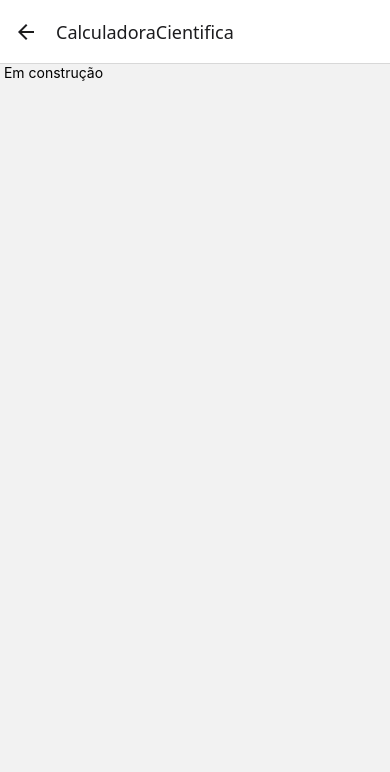
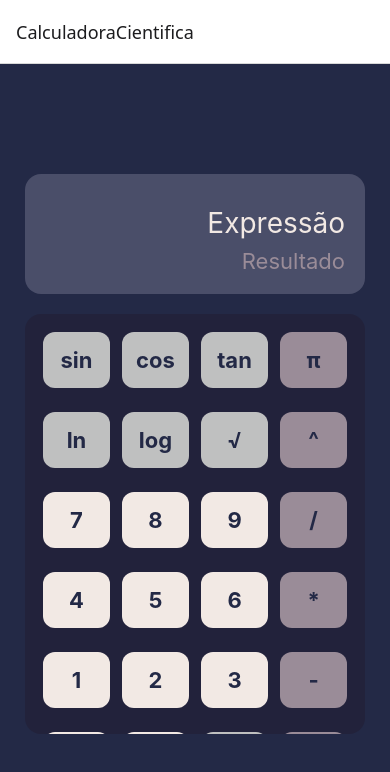
Before and after one commit to RafaCGM/app_calculadora, a React Native app: screen /CalculadoraCientifica in a window 390 px wide. Shown: the top 772 px of the page. Built offline with nearby package versions, Linux system fonts and the light colour scheme.

Commit message:
Estilizei a calculadora na mesma lógica da calculadora normal, só perfumaria até o momento

```diff
--- a/App.js
+++ b/App.js
@@ -11,7 +11,7 @@ const Stack = createNativeStackNavigator();
 export default function App() {
   return (
     <NavigationContainer>
-      <Stack.Navigator initialRouteName='Calculadora'>
+      <Stack.Navigator initialRouteName='CalculadoraCientifica'>
         <Stack.Screen name='Calculadora' component={Calculadora}/>
         <Stack.Screen name='CalculadoraCientifica' component={CalculadoraCientifica}/>
       </Stack.Navigator>
--- a/src/screens/CalculadoraCientifica.js
+++ b/src/screens/CalculadoraCientifica.js
@@ -1,9 +1,175 @@
-import { StyleSheet, Text, View } from 'react-native';
+import { StyleSheet, Text, View, TouchableOpacity, ScrollView } from 'react-native';
 
 export default function CalculadoraCientifica() {
-    return(
-        <View>
-            <Text> Em construção </Text>
+    return (
+        <View style={estilos.telaTotal}>
+            <View style={estilos.areaDisplay}>
+                <Text style={estilos.textoExpressao}>Expressão</Text>
+                <Text style={estilos.textoResultado}>Resultado</Text>
+            </View>
+            <ScrollView style={estilos.areaTeclas}>
+                <View style={estilos.linhaTeclas}>
+                    <TouchableOpacity style={[estilos.botao, estilos.botaoFuncao]}>
+                        <Text style={estilos.textoBotao}>sin</Text>
+                    </TouchableOpacity>
+                    <TouchableOpacity style={[estilos.botao, estilos.botaoFuncao]}>
+                        <Text style={estilos.textoBotao}>cos</Text>
+                    </TouchableOpacity>
+                    <TouchableOpacity style={[estilos.botao, estilos.botaoFuncao]}>
+                        <Text style={estilos.textoBotao}>tan</Text>
+                    </TouchableOpacity>
+                    <TouchableOpacity style={[estilos.botao, estilos.botaoOperador]}>
+                        <Text style={estilos.textoBotao}>π</Text>
+                    </TouchableOpacity>
+                </View>
+                <View style={estilos.linhaTeclas}>
+                    <TouchableOpacity style={[estilos.botao, estilos.botaoFuncao]}>
+                        <Text style={estilos.textoBotao}>ln</Text>
+                    </TouchableOpacity>
+                    <TouchableOpacity style={[estilos.botao, estilos.botaoFuncao]}>
+                        <Text style={estilos.textoBotao}>log</Text>
+                    </TouchableOpacity>
+                    <TouchableOpacity style={[estilos.botao, estilos.botaoFuncao]}>
+                        <Text style={estilos.textoBotao}>√</Text>
+                    </TouchableOpacity>
+                    <TouchableOpacity style={[estilos.botao, estilos.botaoOperador]}>
+                        <Text style={estilos.textoBotao}>^</Text>
+                    </TouchableOpacity>
+                </View>
+                <View style={estilos.linhaTeclas}>
+                    <TouchableOpacity style={estilos.botao}>
+                        <Text style={estilos.textoBotao}>7</Text>
+                    </TouchableOpacity>
+                    <TouchableOpacity style={estilos.botao}>
+                        <Text style={estilos.textoBotao}>8</Text>
+                    </TouchableOpacity>
+                    <TouchableOpacity style={estilos.botao}>
+                        <Text style={estilos.textoBotao}>9</Text>
+                    </TouchableOpacity>
+                    <TouchableOpacity style={[estilos.botao, estilos.botaoOperador]}>
+                        <Text style={estilos.textoBotao}>/</Text>
+                    </TouchableOpacity>
+                </View>
+                <View style={estilos.linhaTeclas}>
+                    <TouchableOpacity style={estilos.botao}>
+                        <Text style={estilos.textoBotao}>4</Text>
+                    </TouchableOpacity>
+                    <TouchableOpacity style={estilos.botao}>
+                        <Text style={estilos.textoBotao}>5</Text>
+                    </TouchableOpacity>
+                    <TouchableOpacity style={estilos.botao}>
+                        <Text style={estilos.textoBotao}>6</Text>
+                    </TouchableOpacity>
+                    <TouchableOpacity style={[estilos.botao, estilos.botaoOperador]}>
+                        <Text style={estilos.textoBotao}>*</Text>
+                    </TouchableOpacity>
+                </View>
+                <View style={estilos.linhaTeclas}>
+                    <TouchableOpacity style={estilos.botao}>
+                        <Text style={estilos.textoBotao}>1</Text>
+                    </TouchableOpacity>
+                    <TouchableOpacity style={estilos.botao}>
+                        <Text style={estilos.textoBotao}>2</Text>
+                    </TouchableOpacity>
+                    <TouchableOpacity style={estilos.botao}>
+                        <Text style={estilos.textoBotao}>3</Text>
+                    </TouchableOpacity>
+                    <TouchableOpacity style={[estilos.botao, estilos.botaoOperador]}>
+                        <Text style={estilos.textoBotao}>-</Text>
+                    </TouchableOpacity>
+                </View>
+                <View style={estilos.linhaTeclas}>
+                    <TouchableOpacity style={estilos.botao}>
+                        <Text style={estilos.textoBotao}>0</Text>
+                    </TouchableOpacity>
+                    <TouchableOpacity style={estilos.botao}>
+                        <Text style={estilos.textoBotao}>,</Text>
+                    </TouchableOpacity>
+                    <TouchableOpacity style={[estilos.botao, estilos.botaoFuncao]}>
+                        <Text style={estilos.textoBotao}>AC</Text>
+                    </TouchableOpacity>
+                    <TouchableOpacity style={[estilos.botao, estilos.botaoOperador]}>
+                        <Text style={estilos.textoBotao}>+</Text>
+                    </TouchableOpacity>
+                </View>
+                <View style={estilos.linhaTeclas}>
+                    <TouchableOpacity style={[estilos.botao, estilos.botaoFuncao]}>
+                        <Text style={estilos.textoBotao}>DEL</Text>
+                    </TouchableOpacity>
+                    <TouchableOpacity style={[estilos.botao, estilos.botaoIgual]}>
+                        <Text style={estilos.textoBotao}>=</Text>
+                    </TouchableOpacity>
+                </View>
+            </ScrollView>
         </View>
-    )
+    );
 }
+
+const estilos = StyleSheet.create({
+    telaTotal: {
+        flex: 1,
+        backgroundColor: '#232946',
+        alignItems: 'center',
+        justifyContent: 'center',
+        padding: 16,
+    },
+    areaDisplay: {
+        width: '95%',
+        backgroundColor: '#4a4e69',
+        borderRadius: 16,
+        padding: 20,
+        marginBottom: 20,
+        elevation: 4,
+        minHeight: 120,
+        justifyContent: 'flex-end',
+    },
+    textoExpressao: {
+        color: '#f2e9e4',
+        fontSize: 28,
+        textAlign: 'right',
+        marginBottom: 8,
+    },
+    textoResultado: {
+        color: '#9a8c98',
+        fontSize: 22,
+        textAlign: 'right',
+    },
+    areaTeclas: {
+        width: '95%',
+        backgroundColor: '#22223b',
+        borderRadius: 16,
+        padding: 12,
+        elevation: 2,
+        maxHeight: 420,
+    },
+    linhaTeclas: {
+        flexDirection: 'row',
+        justifyContent: 'space-between',
+        marginBottom: 12,
+    },
+    botao: {
+        flex: 1,
+        margin: 6,
+        borderRadius: 12,
+        alignItems: 'center',
+        justifyContent: 'center',
+        height: 56,
+        backgroundColor: '#f2e9e4',
+        elevation: 2,
+    },
+    botaoOperador: {
+        backgroundColor: '#9a8c98',
+    },
+    botaoFuncao: {
+        backgroundColor: '#bfc0c0',
+    },
+    botaoIgual: {
+        backgroundColor: '#c9ada7',
+        flex: 2,
+    },
+    textoBotao: {
+        fontSize: 22,
+        color: '#232946',
+        fontWeight: 'bold',
+    }
+});
```
